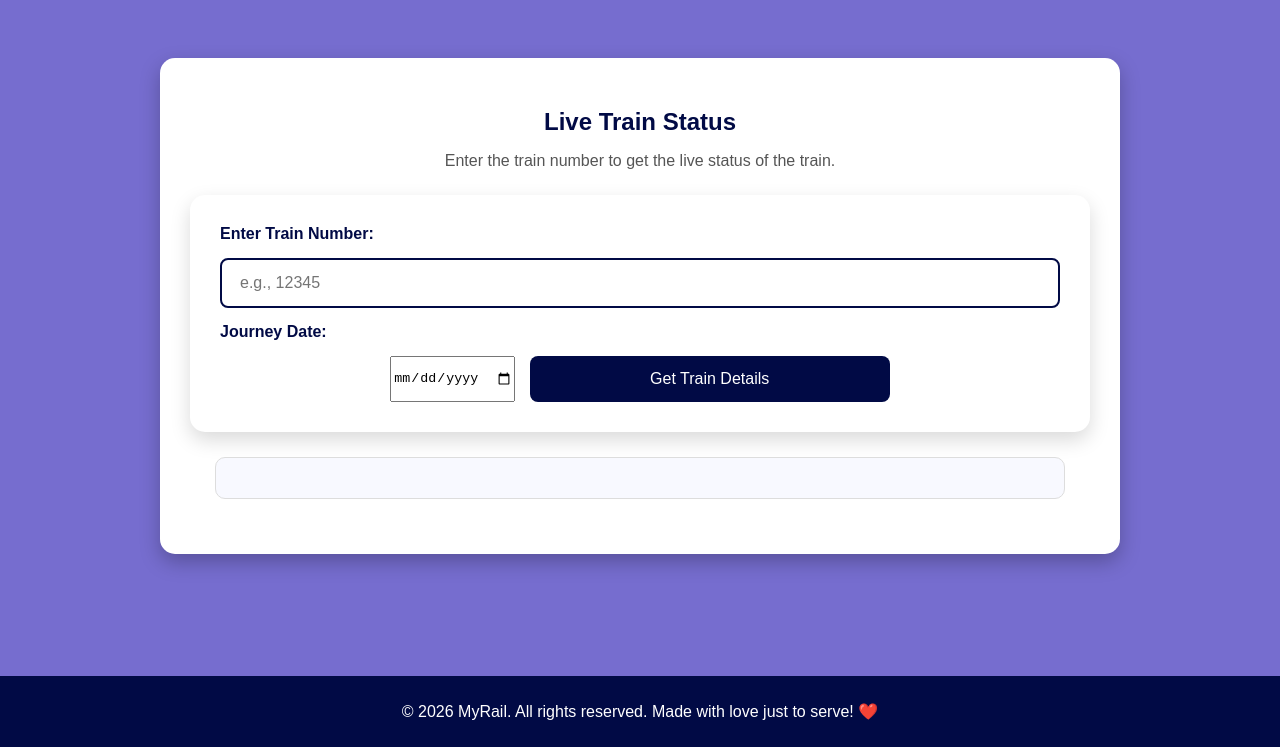
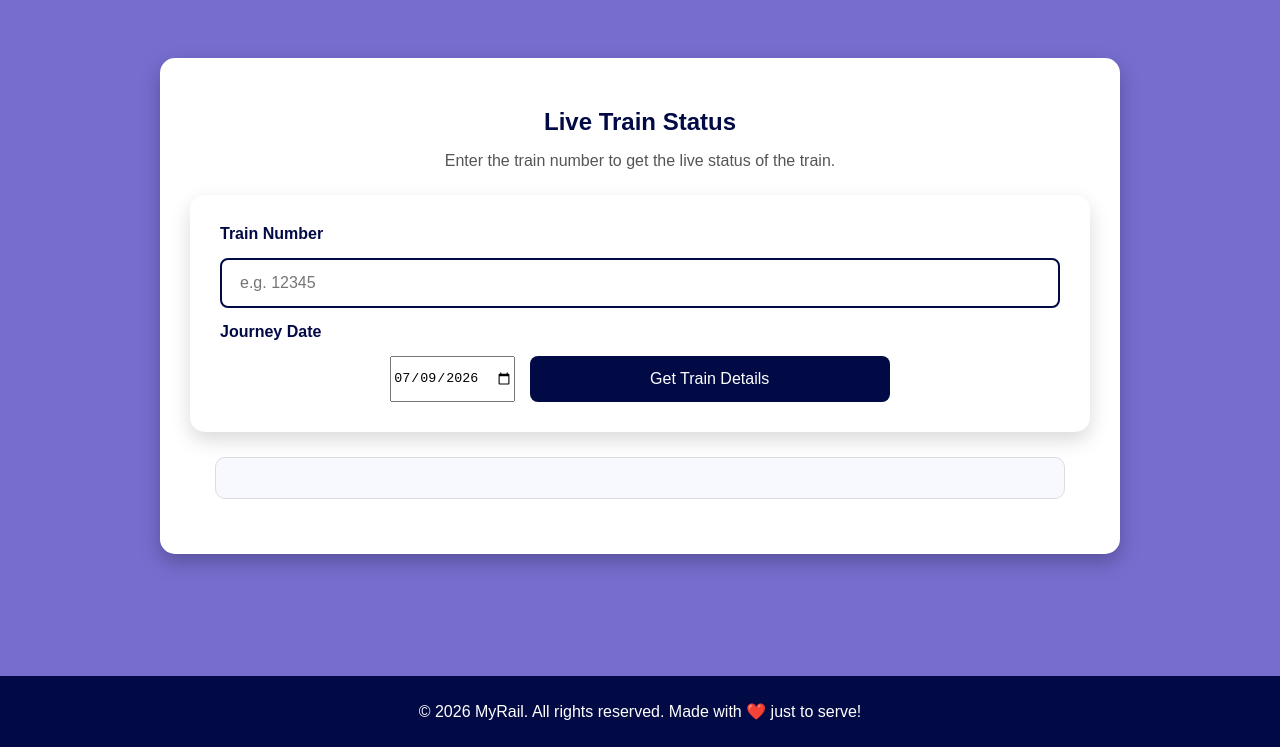
Before and after one commit to CodingWithAman1/myRail, a website: page live.html in a window 1280 px wide. Shown: the part 142-889 px from the top of the page. Drawn offline with Linux system fonts and the light colour scheme.

Commit message:
Update live.html

```diff
--- a/live.html
+++ b/live.html
@@ -9,36 +9,63 @@
 <body>
     <header>
         <img src="./resource/logo.png" alt="MyRail Logo" class="logo" onclick="window.location.href='index.html'">
-        <DIV ID="main_clock">
-        <p style="margin-right: 20px;"> IST </p>
-        <div id="clock"> 00:00:00 AM</div>
-        </DIV>
+
+        <div id="main_clock">
+            <p style="margin-right:20px;">IST</p>
+            <div id="clock">00:00:00 AM</div>
+        </div>
+
         <nav id="home_nav">
-                <a href="index.html" >Home</a>
+            <a href="index.html">Home</a>
             <a href="live.html">Live Status</a>
             <a href="trains.html">Trains b/w Stations</a>
             <a href="contact.html">Contact</a>
+        </nav>
+    </header>
 
-        </nav>
-
-    </header>
     <main>
         <div id="train_live">
             <h2>Live Train Status</h2>
             <p>Enter the train number to get the live status of the train.</p>
+
             <form id="searchForm">
-            <label for="trainNumber">Enter Train Number:</label>
-            <input type="text" id="trainNumber" name="trainNumber" placeholder="e.g., 12345" required>
-            <label for="startDate">Journey Date:</label>
-            <input type="date" id="startDate" name="startDate" required>
-            <button type="submit" id="submitBtn">Get Train Details</button>
+                <label for="trainNumber">Train Number</label>
+                <input
+                    type="text"
+                    id="trainNumber"
+                    name="trainNumber"
+                    placeholder="e.g. 12345"
+                    maxlength="5"
+                    pattern="[0-9]{5}"
+                    required
+                >
+
+                <label for="startDate">Journey Date</label>
+                <input
+                    type="date"
+                    id="startDate"
+                    name="startDate"
+                    required
+                >
+
+                <button type="submit" id="submitBtn">
+                    Get Train Details
+                </button>
             </form>
+
             <div id="trainLive" aria-live="polite"></div>
         </div>
     </main>
+
     <footer>
-        <p>&copy; 2026 MyRail. All rights reserved. Made with love just to serve! ❤️</p>
+        <p>&copy; 2026 MyRail. All rights reserved. Made with ❤️ just to serve!</p>
     </footer>
+
+    <script>
+        document.getElementById("startDate").value =
+            new Date().toISOString().split("T")[0];
+    </script>
+
     <script src="app2.js"></script>
     <script src="script.js"></script>
 </body>
```
Lines whose indentation alone changed are shown as unchanged.
